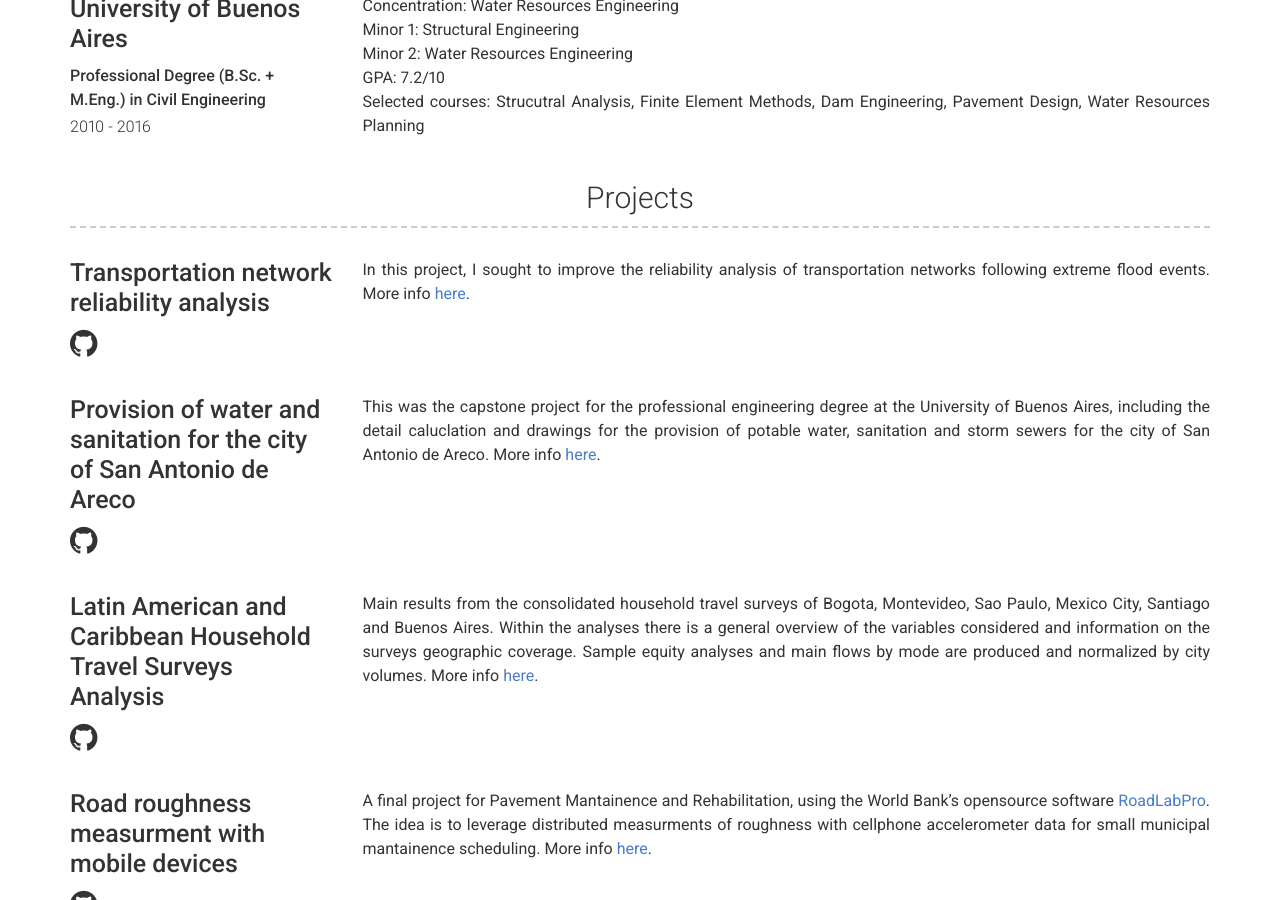
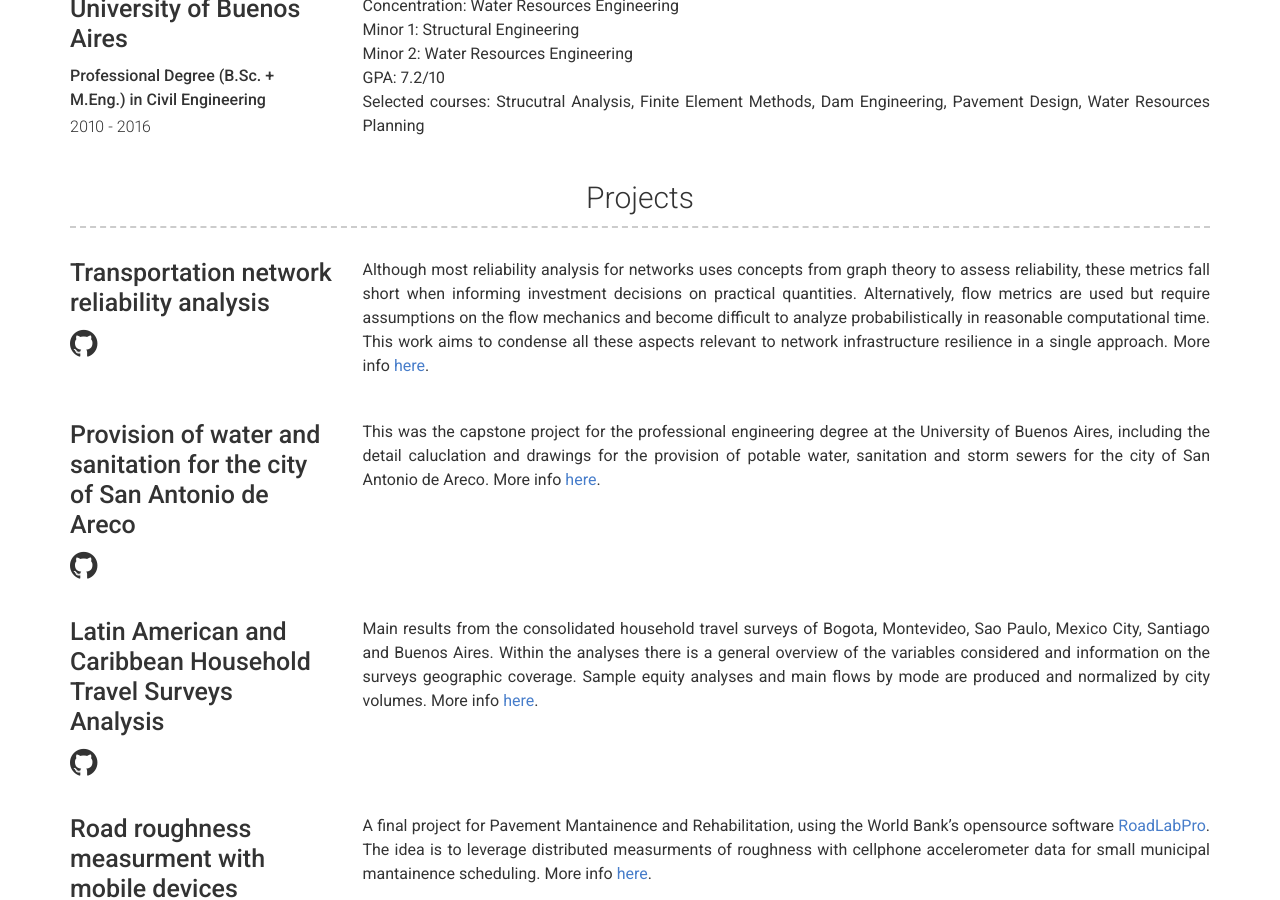
Before and after one commit to JPchomp/JPchomp.github.io, a Jekyll site: the page built from index.md, in a window 1280 px wide and 900 px high, scrolled down 1787 px. Built offline with Jekyll 4.4.1, drawn with Linux system fonts in a browser that asks for light colours.

Commit message:
updated resilience

```diff
--- a/_data/projects.yml
+++ b/_data/projects.yml
@@ -4,7 +4,7 @@
   #link: github.com/JPchomp
   github: JPchomp/resilience
   description: | # this will include new lines to allow paragraphs
-    In this project, I sought to improve the reliability analysis of transportation networks following extreme flood events. More info [here](https://github.com/JPchomp/resilience).
+    Although most reliability analysis for networks uses concepts from graph theory to assess reliability, these metrics fall short when informing investment decisions on practical quantities. Alternatively, flow metrics are used but require assumptions on the flow mechanics and become difficult to analyze probabilistically in reasonable computational time. This work aims to condense all these aspects relevant to network infrastructure resilience in a single approach. More info [here](https://github.com/JPchomp/resilience).
 
 - name: Provision of water and sanitation for the city of San Antonio de Areco
   #link: github.com/JPchomp
```
